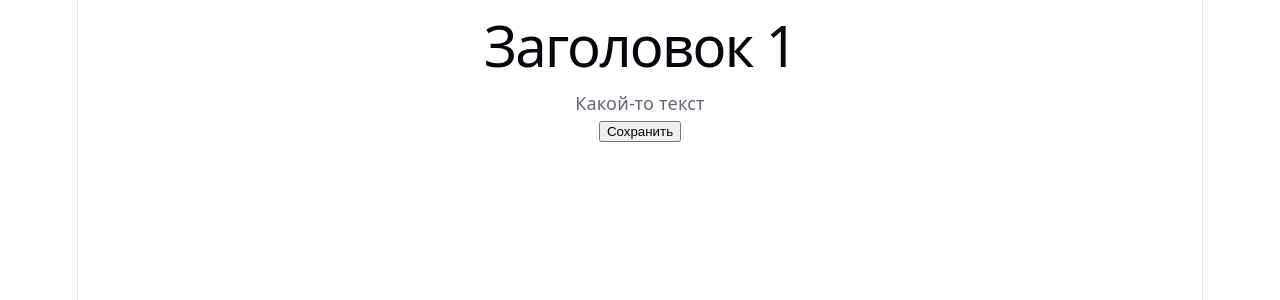
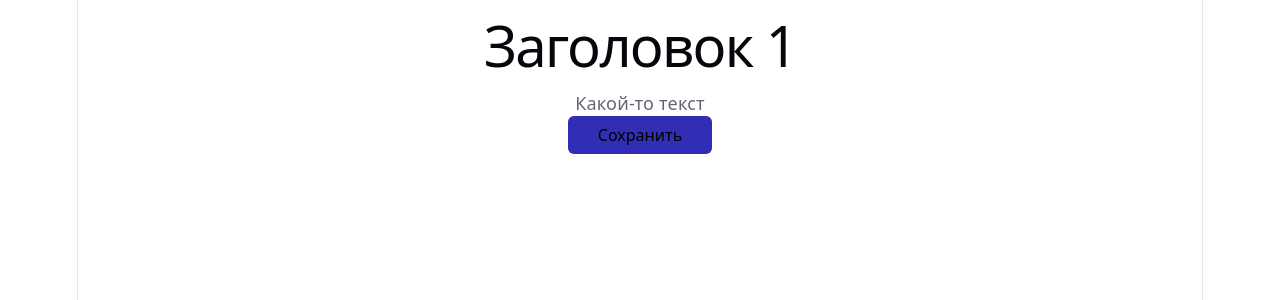
Before and after one commit to avf-hub/react-app, a React (Vite) app: page / in a window 1280 px wide. Shown: the top 300 px of the page. Built offline with nearby package versions, Linux system fonts and the light colour scheme.

Commit message:
Стилизация Button

```diff
--- /dev/null
+++ b/src/components/Button/Button.css
@@ -0,0 +1,17 @@
+.button {
+	border-radius: 6px;
+	padding: 8px 30px;
+	font-family: inherit;
+	cursor: pointer;
+	transition: background 0.25s;
+	font-size: 16px;
+	border: none;
+}
+
+.accent:hover {
+	background: #222096;
+}
+
+.accent {
+	background: #312EB5;
+}
--- a/src/components/Button/Button.jsx
+++ b/src/components/Button/Button.jsx
@@ -1,6 +1,8 @@
+import './Button.css';
+
 function Button() {
 	return (
-		<button>Сохранить</button>
+		<button className='button accent'>Сохранить</button>
 	);
 }
 
```
